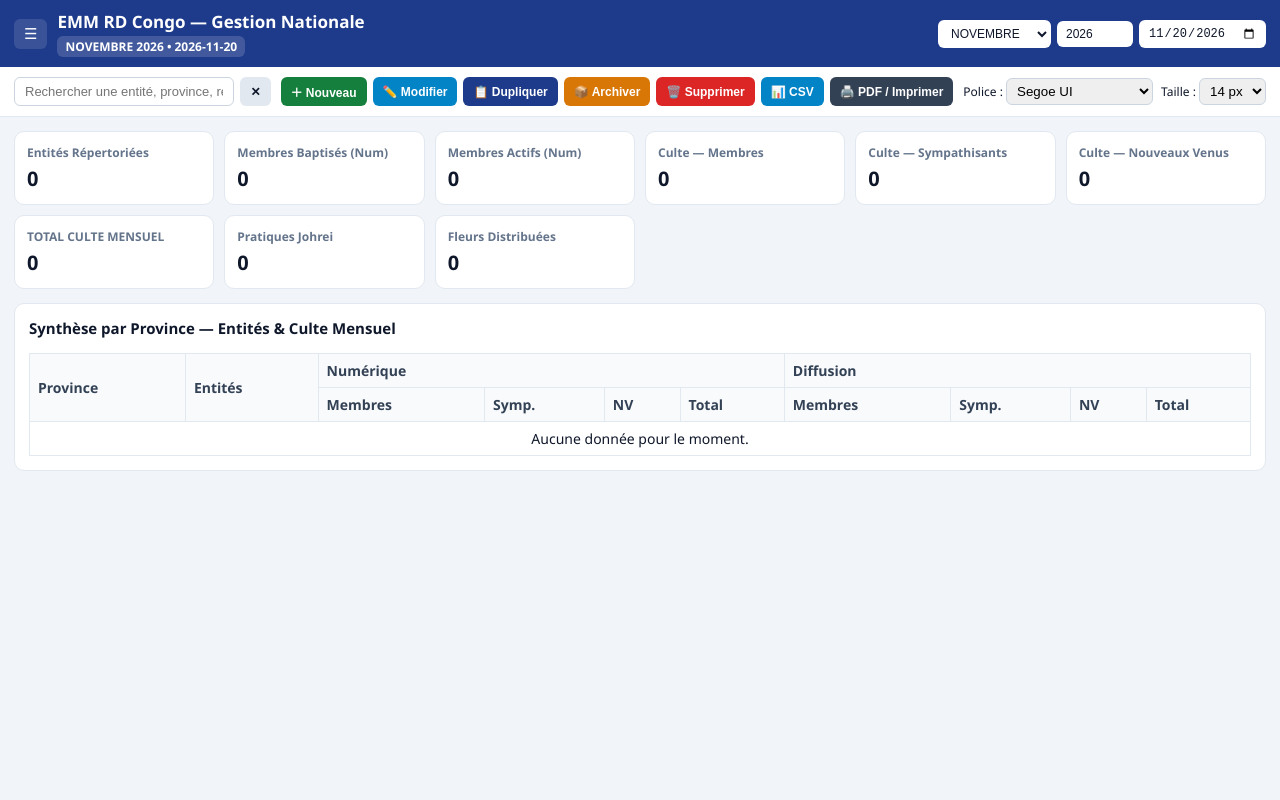
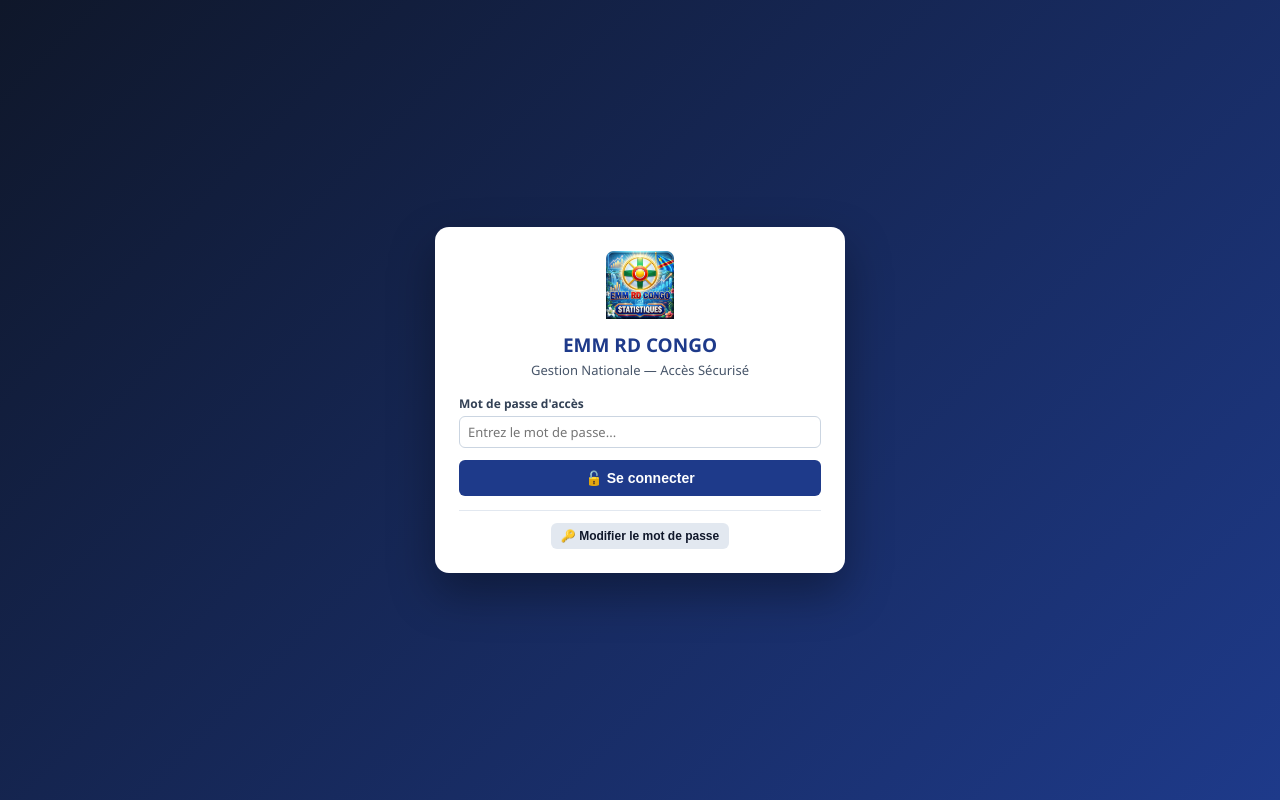
Before and after one commit to dempimovingabi/frequence-emm-statistiques-, a plain HTML site: page index.html in a window 1280 px wide. Drawn offline with Linux system fonts and the light colour scheme.

Commit message:
Update index.html

```diff
--- a/index.html
+++ b/index.html
@@ -11,6 +11,41 @@
   <link rel="stylesheet" href="./css/style.css" />
 </head>
 <body>
+  <div id="loginScreen" style="position:fixed;inset:0;background:linear-gradient(135deg,#0f172a 0%,#1e3a8a 100%);z-index:999;display:flex;align-items:center;justify-content:center;padding:16px;">
+    <div style="background:#ffffff;color:#0f172a;width:100%;max-width:410px;border-radius:14px;padding:24px;box-shadow:0 20px 45px rgba(0,0,0,0.35);">
+      <div style="text-align:center;margin-bottom:16px;">
+        <img src="./assets/images/logos/logo-emm.png" alt="Logo EMM" style="width:68px;height:68px;object-fit:contain;margin-bottom:8px;" onerror="this.style.display='none'" />
+        <h2 style="margin:0;font-size:19px;color:#1e3a8a;">EMM RD CONGO</h2>
+        <div style="font-size:13px;color:#475569;margin-top:3px;">Gestion Nationale — Accès Sécurisé</div>
+      </div>
+
+      <form id="loginForm" style="display:flex;flex-direction:column;gap:12px;">
+        <div class="form-group">
+          <label for="loginPasswordInput">Mot de passe d'accès</label>
+          <input type="password" id="loginPasswordInput" placeholder="Entrez le mot de passe..." required autocomplete="current-password" />
+        </div>
+        <div id="loginErrorMsg" style="display:none;color:#dc2626;background:#fef2f2;border:1px solid #fecaca;border-radius:6px;padding:8px;font-size:12.5px;font-weight:600;"></div>
+        <button type="submit" class="btn btn-primary" style="justify-content:center;padding:10px;font-size:14px;">🔓 Se connecter</button>
+      </form>
+
+      <div style="margin-top:14px;padding-top:12px;border-top:1px solid #e2e8f0;text-align:center;">
+        <button type="button" id="btnToggleChangePwd" class="btn btn-light" style="font-size:12px;">🔑 Modifier le mot de passe</button>
+      </div>
+
+      <form id="changePwdForm" style="display:none;flex-direction:column;gap:10px;margin-top:12px;padding:12px;background:#f8fafc;border:1px solid #cbd5e1;border-radius:8px;">
+        <div class="form-group">
+          <label for="oldPwdInput">Ancien mot de passe</label>
+          <input type="password" id="oldPwdInput" placeholder="Ancien mot de passe" />
+        </div>
+        <div class="form-group">
+          <label for="newPwdInput">Nouveau mot de passe</label>
+          <input type="password" id="newPwdInput" placeholder="Nouveau mot de passe (min. 4 caractères)" />
+        </div>
+        <button type="submit" class="btn btn-success" style="justify-content:center;">💾 Enregistrer le nouveau mot de passe</button>
+      </form>
+    </div>
+  </div>
+
   <div id="overlay" class="overlay"></div>
 
   <aside id="sidebar" class="sidebar">
@@ -72,6 +107,7 @@
         </select>
         <input type="number" id="inputAnnee" min="2000" max="2100" value="2026" aria-label="Année" />
         <input type="date" id="inputDateRef" aria-label="Date de référence" />
+        <button type="button" id="btnLogout" class="btn btn-danger" title="Verrouiller l'application">🔒 Déconnexion</button>
       </div>
     </header>
 
```
